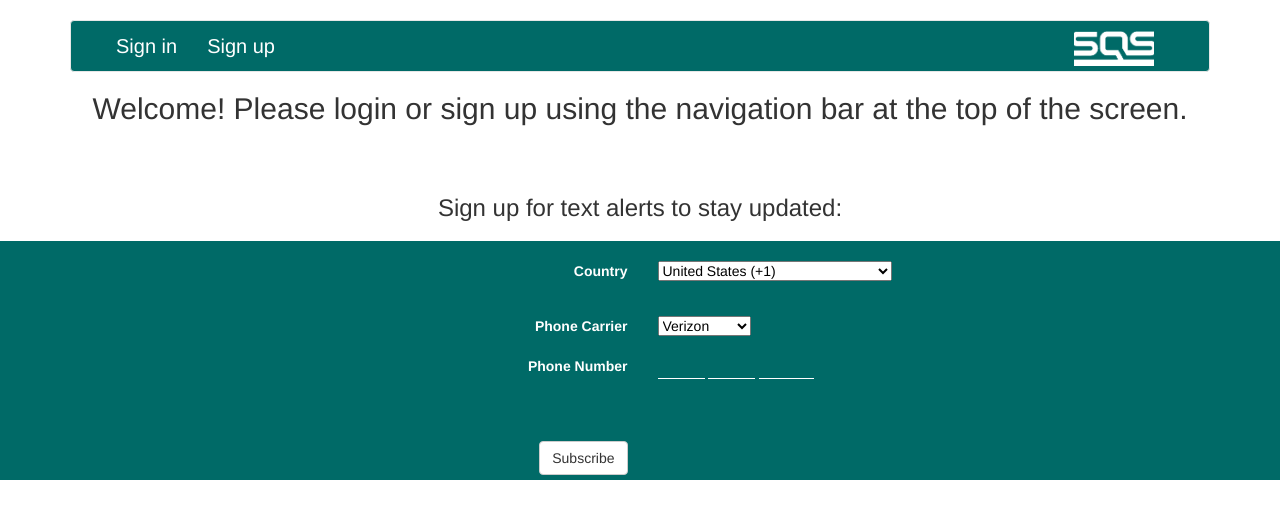
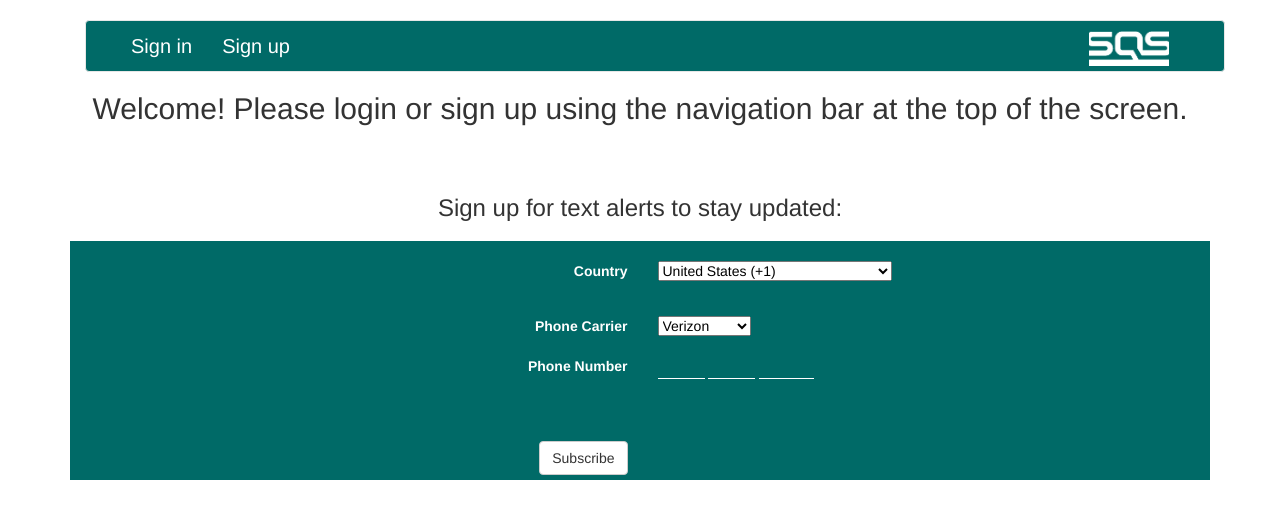
Before and after one commit to Robert8944/sqsg6, a PHP site: page / in a window 1280 px wide. Shown: the top 519 px of the page. Run offline with PHP 8.4, Linux system fonts and the light colour scheme; some libraries are stand-ins or nearby versions.

Commit message:
changed index.php to use containers

```diff
--- a/Training_site/index.php
+++ b/Training_site/index.php
@@ -95,7 +95,7 @@ if(isset($_POST['submit'])) {
 
 <html>
 <div id="home_page">
-  <body>
+  <body class="container">
     <div>
 		<?php
 			if (isset($_SESSION['user'])){	//prompts user with following messages if/if not logged in
```
